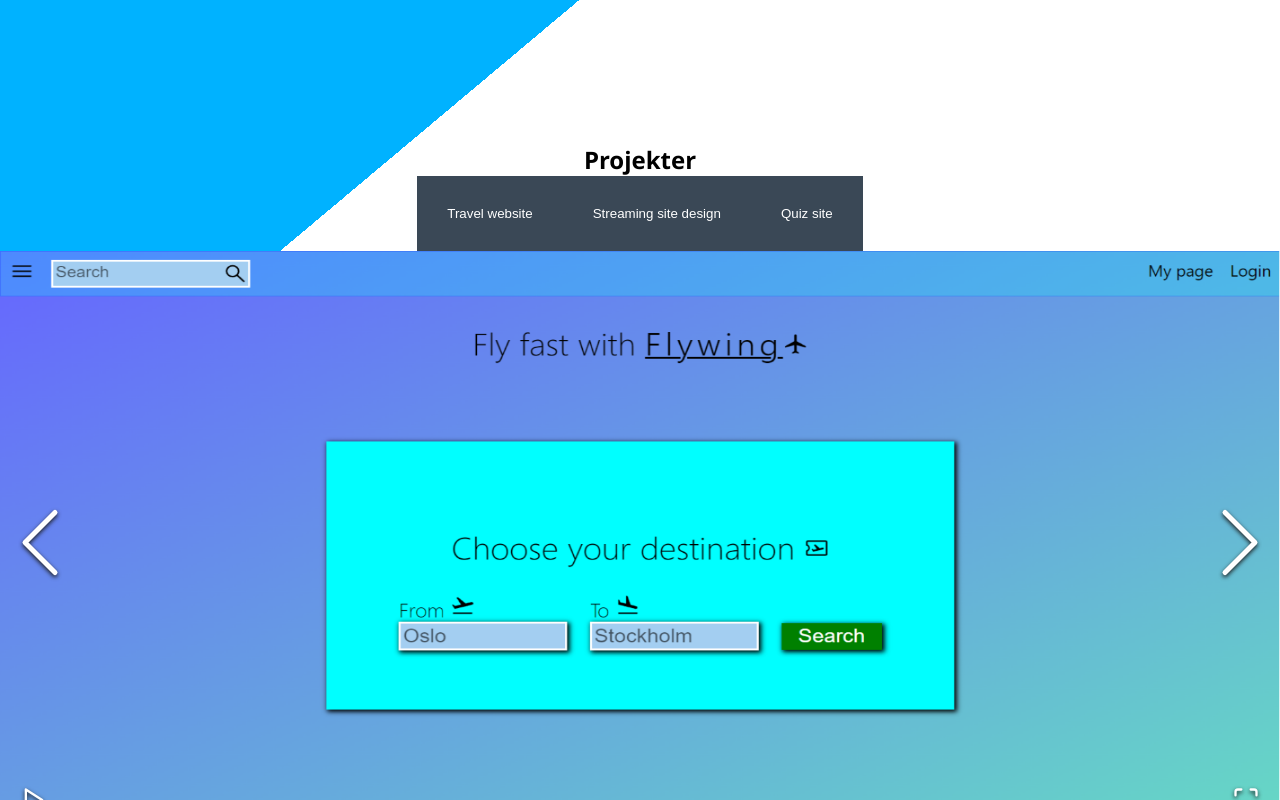
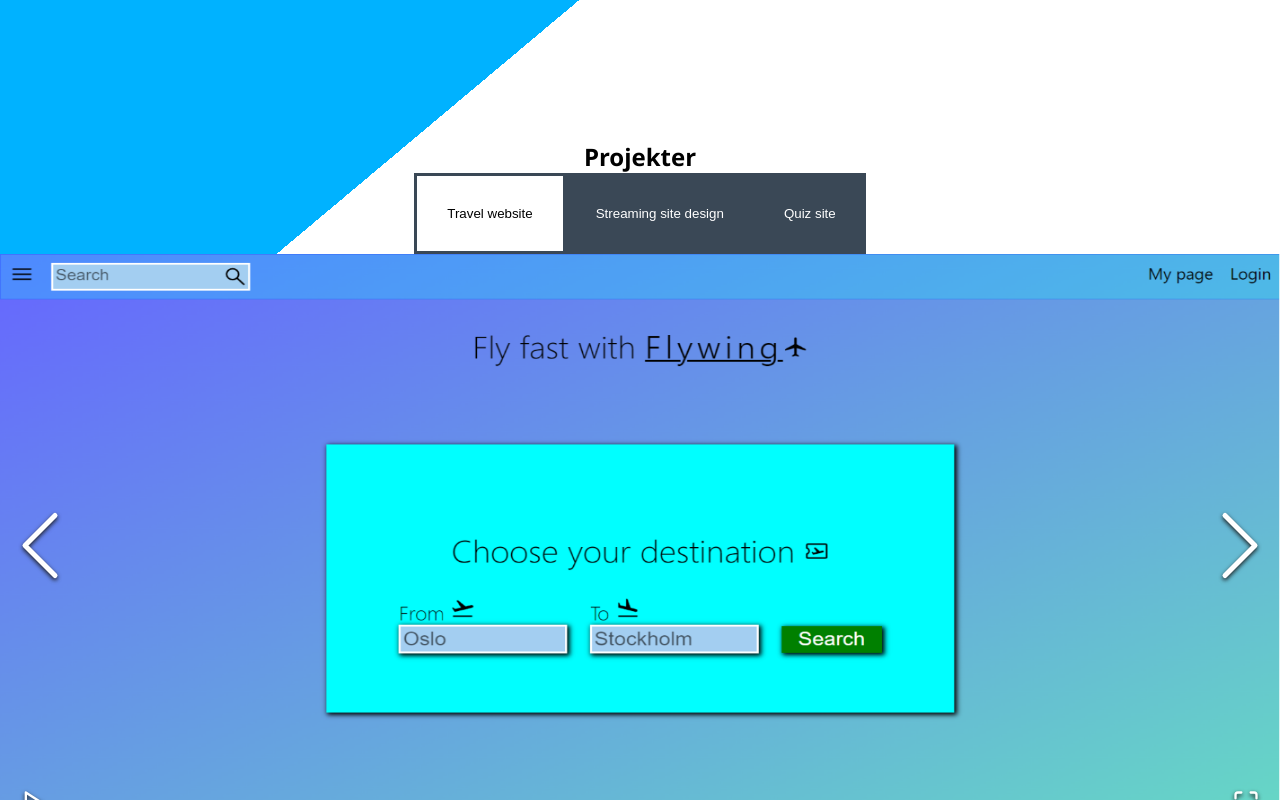
Before and after one commit to Erlandino/portfolio, a React (Create React App) app: page / in a window 1280 px wide. Shown: the part 1480-2280 px from the top of the page. Built offline with nearby package versions, Linux system fonts and the light colour scheme; the HTML template or start-up script is replaced by a standard one.

Commit message:
added usestate for image gallery, currently only have one project object for gallery, added some css for active state

```diff
--- a/src/App.jsx
+++ b/src/App.jsx
@@ -1,7 +1,7 @@
 import React from "react";
 import Introduction from "./components/Introduction";
 import AboutMe from "./components/About_me";
-import Projects from "./components/Projects";
+import Projects from "./components/Projects/Projects";
 import Contact from "./components/Contact";
 import Navbar from "./components/Navbar";
 
--- a/src/components/Projects.jsx
+++ /dev/null
@@ -1,37 +0,0 @@
-import ImageGallery from "react-image-gallery";
-import imageOne from "../media/flywing/flywing-frontPage.png";
-import imageTwo from "../media/flywing/flywing-imageGallery.png";
-import imageThree from "../media/flywing/flywing-planeDelayChart.png";
-
-const images = [
-  {
-    original: imageOne,
-    thumbnail: imageOne,
-  },
-  {
-    original: imageTwo,
-    thumbnail: imageTwo,
-  },
-  {
-    original: imageThree,
-    thumbnail: imageThree,
-  },
-];
-
-export default function Projects() {
-  return (
-    <section className="projects" id="projects">
-      <div className="projects__container">
-        <h1 className="projects__container__title">Projekter</h1>
-        <div className="projects__container__navigation">
-          <button className="projects__container__navigation__button">Travel website</button>
-          <button className="projects__container__navigation__button">Streaming site design</button>
-          <button className="projects__container__navigation__button">Quiz site</button>
-        </div>
-        <div className="projects__container__carouselContainer">
-          <ImageGallery items={images} />
-        </div>
-      </div>
-    </section>
-  );
-}
--- /dev/null
+++ b/src/components/Projects/Gallery.jsx
@@ -0,0 +1,33 @@
+import ImageGallery from "react-image-gallery";
+
+export default function Gallery(props) {
+  const { projectName, firstImage, secondImage, thirdImage, githubLink, figmaLink } = props;
+
+  const images = [
+    {
+      original: firstImage,
+      thumbnail: firstImage,
+    },
+    {
+      original: secondImage,
+      thumbnail: secondImage,
+    },
+    {
+      original: thirdImage,
+      thumbnail: thirdImage,
+    },
+  ];
+  return (
+    <div className="projects__container">
+      <h1 className="projects__container__title">Projekter</h1>
+      <div className="projects__container__navigation">
+        <button className={`projects__container__navigation__button ${projectName === "Flywing" && "projects__container__navigation__button-active"}`}>Travel website</button>
+        <button className={`projects__container__navigation__button ${projectName === "StreamingSite" && "projects__container__navigation__button-active"}`}>Streaming site design</button>
+        <button className={`projects__container__navigation__button ${projectName === "QuizSite" && "projects__container__navigation__button-active"}`}>Quiz site</button>
+      </div>
+      <div className="projects__container__carouselContainer">
+        <ImageGallery items={images} />
+      </div>
+    </div>
+  );
+}
--- /dev/null
+++ b/src/components/Projects/Projects.jsx
@@ -0,0 +1,26 @@
+import Gallery from "./Gallery";
+import flywingImageOne from "../../media/flywing/flywing-frontPage.png";
+import flywingImageTwo from "../../media/flywing/flywing-imageGallery.png";
+import flywingImageThree from "../../media/flywing/flywing-planeDelayChart.png";
+
+import { useState } from "react";
+
+export default function Projects() {
+  const flywing = {
+    projectName: "Flywing",
+    imageOne: flywingImageOne,
+    imageTwo: flywingImageTwo,
+    imageThree: flywingImageThree,
+    github: "https://github.com/Erlandino/portofolio",
+    figma: "",
+  };
+
+  const [imageSet, setImageSet] = useState({ flywing });
+
+  const { imageOne, imageTwo, imageThree, github, figma, projectName } = imageSet.flywing;
+  return (
+    <section className="projects" id="projects">
+      <Gallery projectName={projectName} firstImage={imageOne} secondImage={imageTwo} thirdImage={imageThree} githubLink={github} figmaLink={figma} />
+    </section>
+  );
+}
--- a/src/index.css
+++ b/src/index.css
@@ -73,6 +73,11 @@ body {
 .projects__container__carouselContainer {
   display: flex;
 }
+.projects__container__navigation__button-active {
+  background-color: white;
+  color: black;
+  border: solid #3a4856;
+}
 
 .contact {
   height: 100vh;
```
